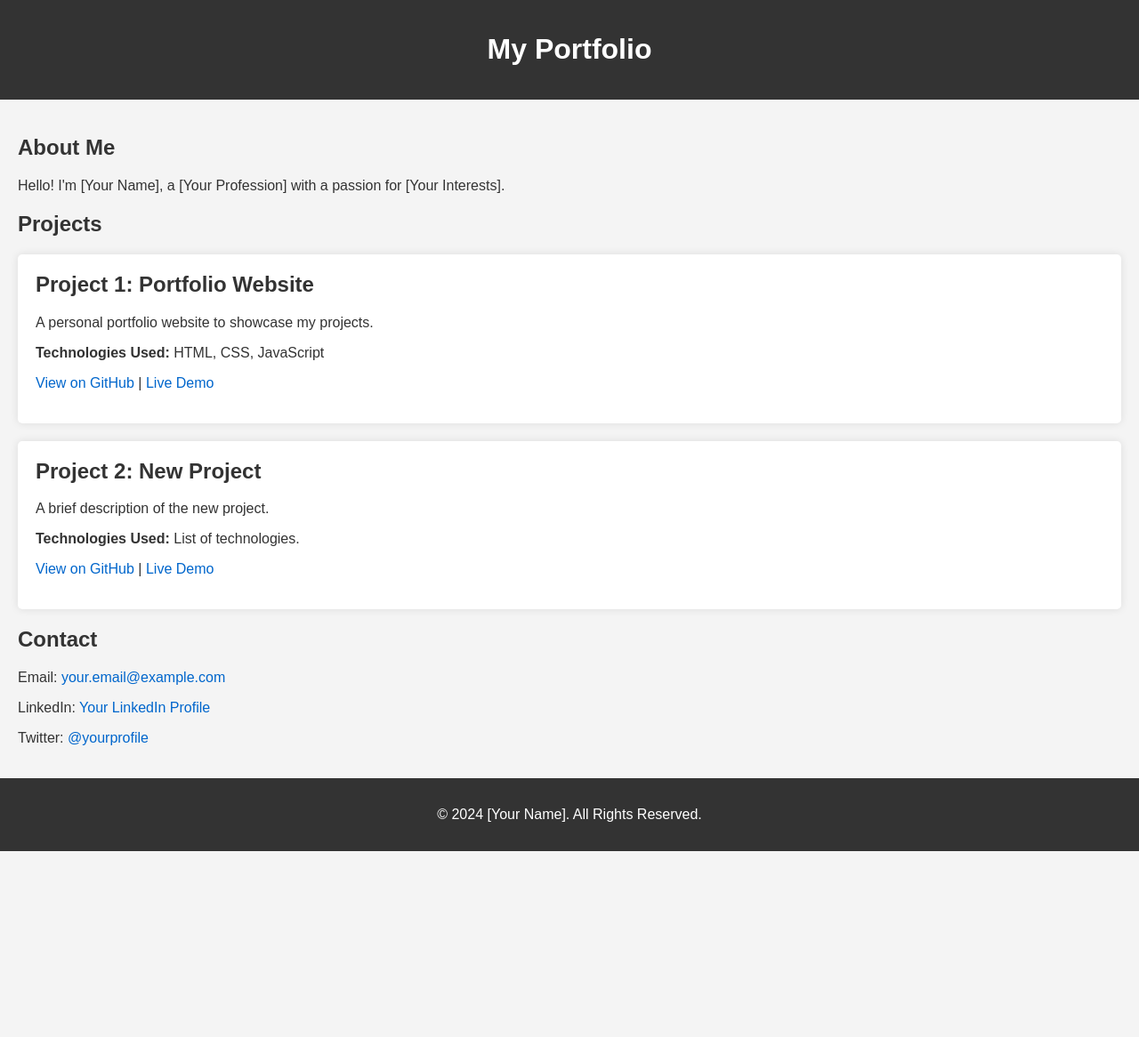
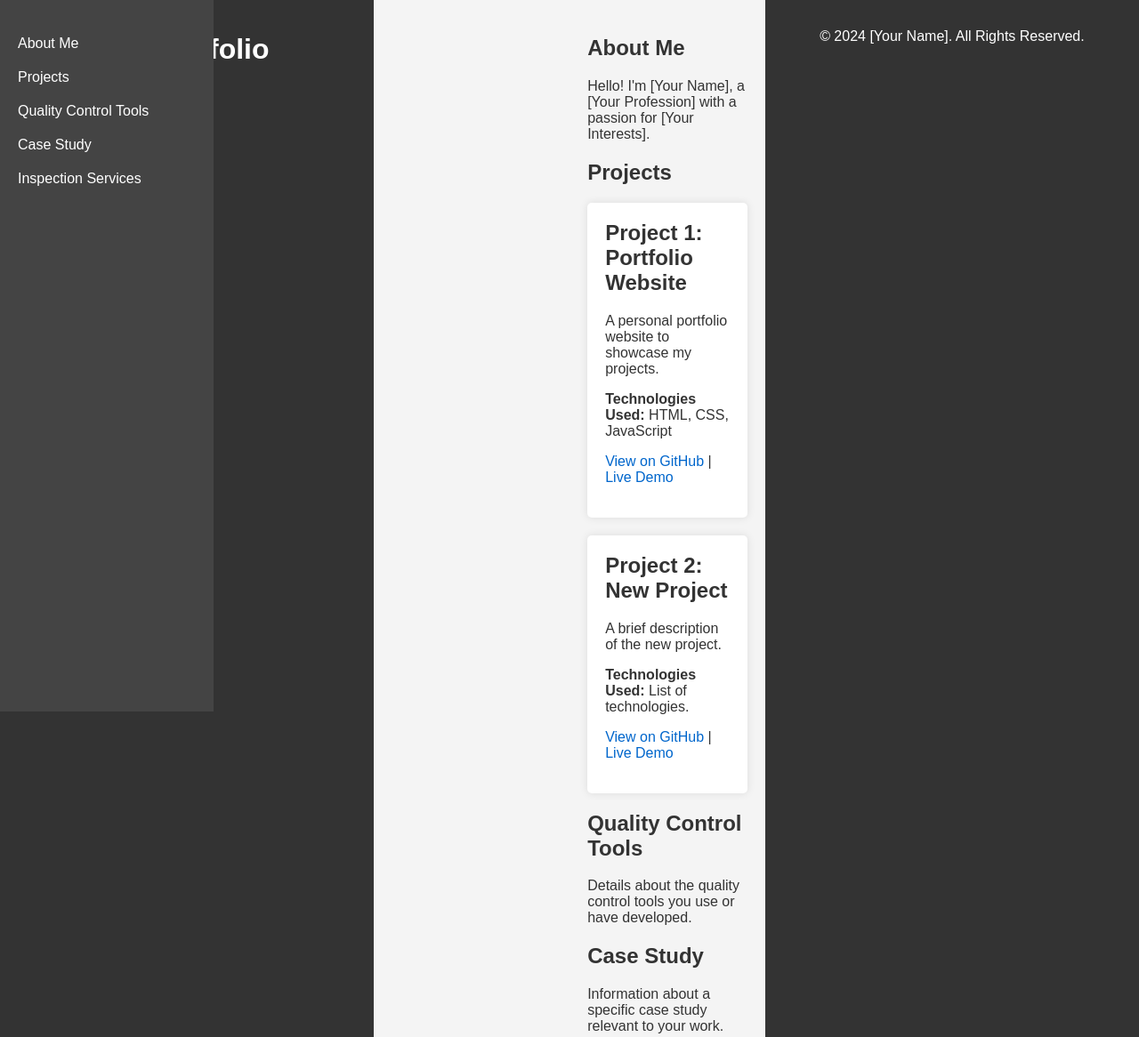
Before and after one commit to VPRCC/portfolio, a plain HTML site: page index.html in a window 1280 px wide. Shown: the top 1166 px of the page at 89% size. Before the commit the page ends 957 px from the top, so only its background shows below. Drawn offline with Linux system fonts and the light colour scheme.

Commit message:
Update index.html

```diff
--- a/index.html
+++ b/index.html
@@ -11,15 +11,42 @@
             padding: 0;
             background-color: #f4f4f4;
             color: #333;
+            display: flex;
         }
         header, footer {
             background-color: #333;
             color: #fff;
             text-align: center;
             padding: 1em 0;
+            width: 100%;
+        }
+        nav {
+            background-color: #444;
+            color: #fff;
+            width: 200px;
+            padding: 20px;
+            position: fixed;
+            top: 0;
+            bottom: 0;
+        }
+        nav ul {
+            list-style-type: none;
+            padding: 0;
+        }
+        nav ul li {
+            margin: 20px 0;
+        }
+        nav ul li a {
+            color: #fff;
+            text-decoration: none;
+        }
+        nav ul li a:hover {
+            text-decoration: underline;
         }
         .container {
+            margin-left: 220px;
             padding: 20px;
+            flex-grow: 1;
         }
         .project {
             background-color: #fff;
@@ -44,12 +71,21 @@
     <header>
         <h1>My Portfolio</h1>
     </header>
+    <nav>
+        <ul>
+            <li><a href="#about">About Me</a></li>
+            <li><a href="#projects">Projects</a></li>
+            <li><a href="#quality-control">Quality Control Tools</a></li>
+            <li><a href="#case-study">Case Study</a></li>
+            <li><a href="#inspection-services">Inspection Services</a></li>
+        </ul>
+    </nav>
     <div class="container">
-        <section>
+        <section id="about">
             <h2>About Me</h2>
             <p>Hello! I'm [Your Name], a [Your Profession] with a passion for [Your Interests].</p>
         </section>
-        <section>
+        <section id="projects">
             <h2>Projects</h2>
             <div class="project">
                 <h2>Project 1: Portfolio Website</h2>
@@ -64,11 +100,17 @@
                 <p><a href="https://github.com/username/new-project">View on GitHub</a> | <a href="https://username.github.io/new-project">Live Demo</a></p>
             </div>
         </section>
-        <section>
-            <h2>Contact</h2>
-            <p>Email: <a href="mailto:your.email@example.com">your.email@example.com</a></p>
-            <p>LinkedIn: <a href="https://linkedin.com/in/yourprofile" target="_blank">Your LinkedIn Profile</a></p>
-            <p>Twitter: <a href="https://twitter.com/yourprofile" target="_blank">@yourprofile</a></p>
+        <section id="quality-control">
+            <h2>Quality Control Tools</h2>
+            <p>Details about the quality control tools you use or have developed.</p>
+        </section>
+        <section id="case-study">
+            <h2>Case Study</h2>
+            <p>Information about a specific case study relevant to your work.</p>
+        </section>
+        <section id="inspection-services">
+            <h2>Inspection Services</h2>
+            <p>Details about the inspection services you offer.</p>
         </section>
     </div>
     <footer>
```
